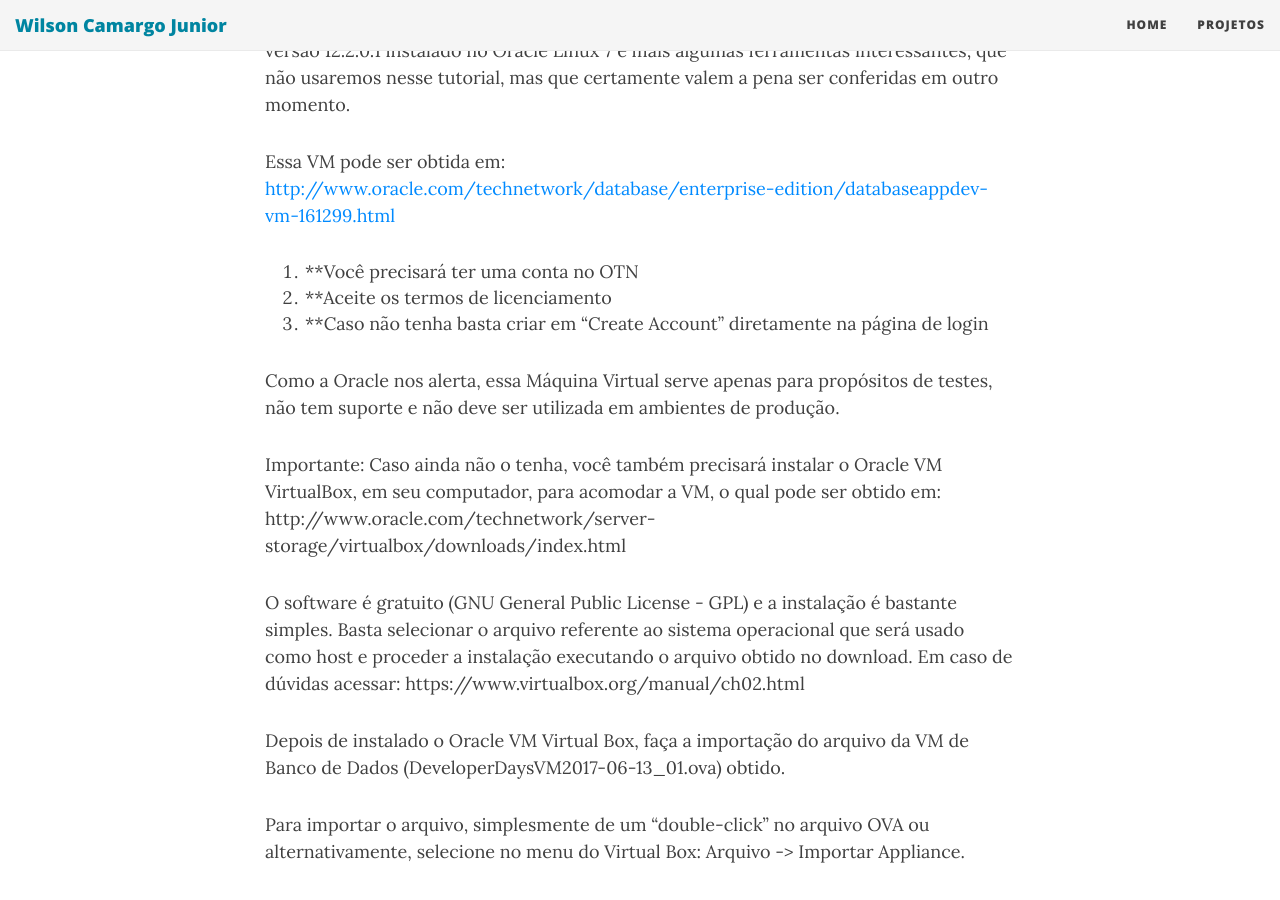
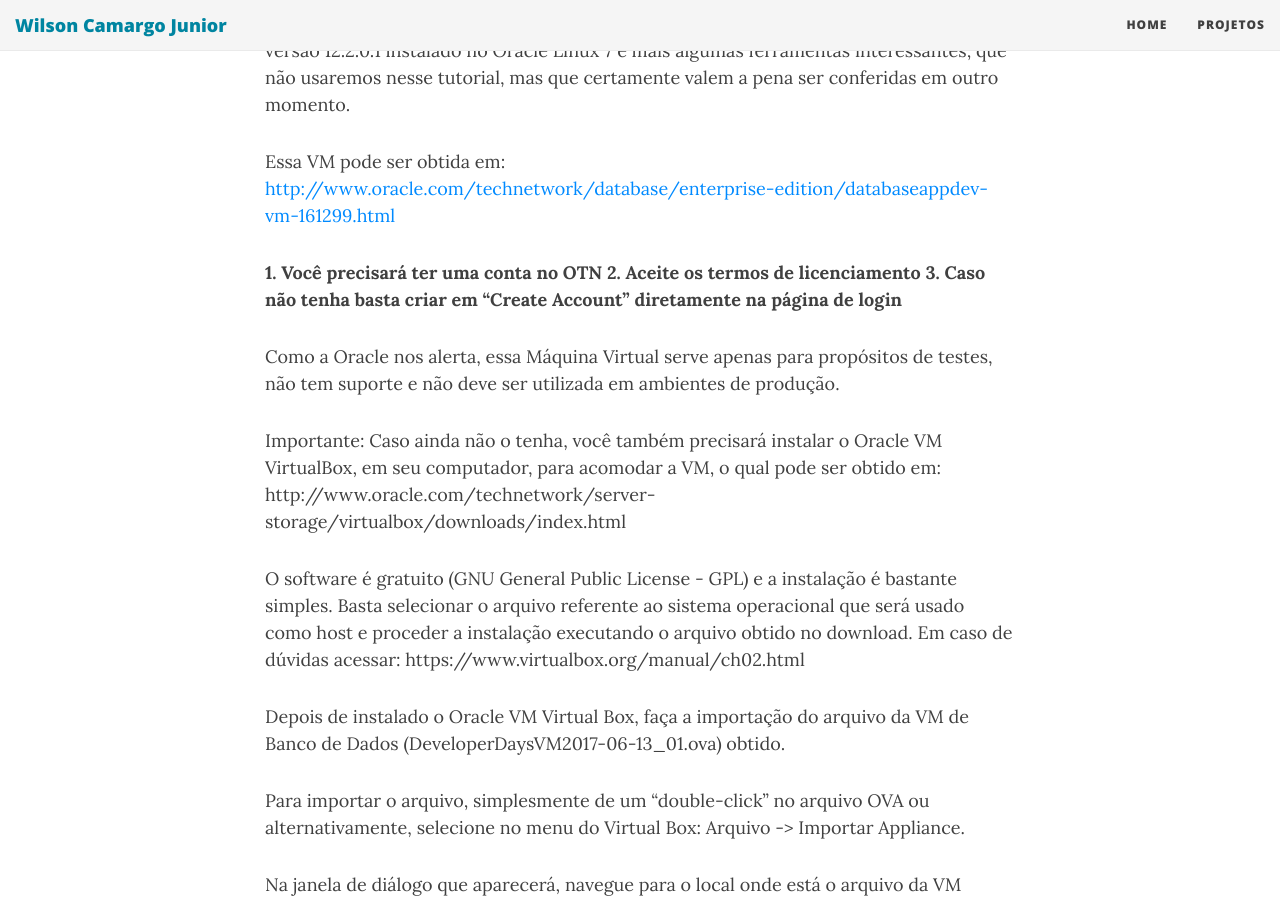
Before and after one commit to wilson-camargo-jr/teste, a Jekyll site: the page built from _posts/2018-06-17-ANN-ORE-P2.md, in a window 1280 px wide and 900 px high, scrolled down 945 px. Built offline with Jekyll 4.4.1, drawn with Linux system fonts in a browser that asks for light colours; nearby versions of some CDN libraries.

Commit message:
Update 2018-06-17-ANN-ORE-P2.md

```diff
--- a/_posts/2018-06-17-ANN-ORE-P2.md
+++ b/_posts/2018-06-17-ANN-ORE-P2.md
@@ -17,9 +17,9 @@
 Essa VM pode ser obtida em:
 [http://www.oracle.com/technetwork/database/enterprise-edition/databaseappdev-vm-161299.html](http://www.oracle.com/technetwork/database/enterprise-edition/databaseappdev-vm-161299.html)
 
-1.	**Você precisará ter uma conta no OTN
-2.	**Aceite os termos de licenciamento
-3.	**Caso não tenha basta criar em “Create Account” diretamente na página de login
+**1.	Você precisará ter uma conta no OTN**
+**2.	Aceite os termos de licenciamento**
+**3.	Caso não tenha basta criar em “Create Account” diretamente na página de login**
 
 Como a Oracle nos alerta, essa Máquina Virtual serve apenas para propósitos de testes, não tem suporte e não deve ser utilizada em ambientes de produção.
 
```
